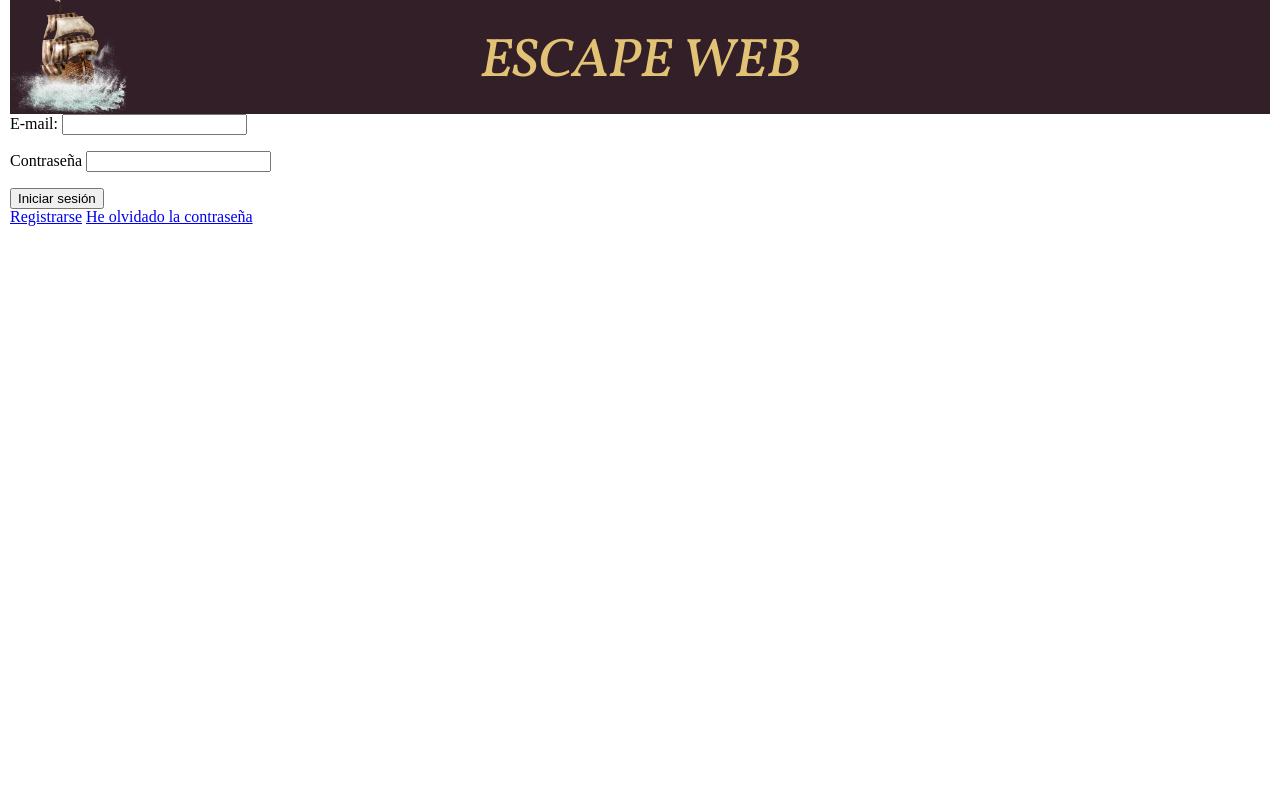
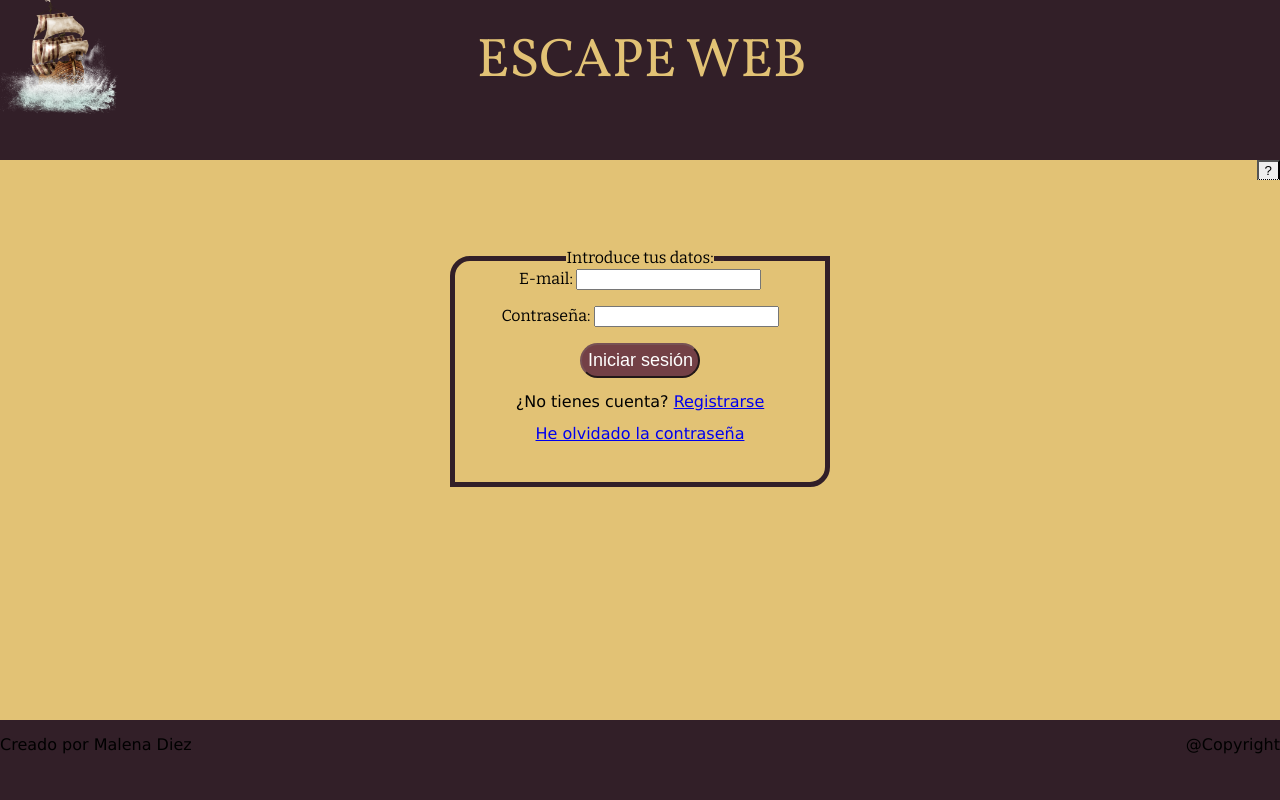
Before and after one commit to diezMalena/Desafio1, a PHP site: page / in a window 1280 px wide. Run offline with PHP 8.4, Linux system fonts and the light colour scheme.

Commit message:
login casi terminado

```diff
--- a/CSS/_botones.scss
+++ b/CSS/_botones.scss
@@ -1,29 +1,44 @@
 @import "_colores.scss";
 
-.botonAceptar{
+.botonIS{
     color: #FFF;
-    background-color: $primerColor;
-    border-color: $primerColor;
+    background-color: $botonIS;
+    border-color: #775155;
     border-radius: 1em 1em 1em 1em;
+    height: 35px;
+    width: 120px;
+    font-size: 18px;
 }
-.botonAceptar:hover{
-    color: #FFF;;
-    background-color: $primerColorEncendido;
-    border-color: $primerColorEncendido;
+.botonIS:hover{
+    color: rgb(0, 0, 0);;
+    background-color: $botonISencendido;
     border-radius: 1em 1em 1em 1em;
 }
 
 
-.botonCancelar{
-    color: rgb(0, 0, 0);
-    background-color: $cuartoColor;
-    border-color: $cuartoColor;
-    box-shadow: 10px 5px 5px  rgb(0, 0, 0);
+.tooltip {
+    border-bottom: 1px dotted black;
 }
 
-.botonCancelar:hover{
-    color: rgb(0, 0, 0);;
-    background-color: $cuartoColorEncendido;
-    border-color: $cuartoColorEncendido;
-    box-shadow: 10px 5px 5px rgb(161, 179, 187);
+.tooltip {
+    border-bottom: 1px dotted black;
 }
+
+.tooltip .tooltiptext {
+    visibility: hidden;
+    width: 500px;
+    background-color: rgb(122, 102, 102);
+    color: rgb(0, 0, 0);
+    font-size: 16px;
+    text-align: left;
+    border-radius: 6px;
+    padding: 5px;
+
+    position: absolute;
+    z-index: 1;
+    right: 0;
+}
+
+.tooltip:hover .tooltiptext {
+    visibility: visible;
+}
--- a/CSS/_colores.scss
+++ b/CSS/_colores.scss
@@ -1,12 +1,12 @@
 //Variables de colores:
 $colorHeader: #321F28;
+$colorSection:#E2C275;
 
 
 
 
-
-$primerColor: #075525;
-$primerColorEncendido: #129247;
+$botonIS: #734046;
+$botonISencendido: #7c6265;
 $segundoColor: #043a0d;
 $segundoColorEncendido: #0dc4ab;
 $tercerColor: #1d5f2e;
--- a/CSS/_estructura.scss
+++ b/CSS/_estructura.scss
@@ -1,13 +1,52 @@
 //header, footer, nav, section:
 @import "_colores.scss";
+@import url('https://fonts.googleapis.com/css2?family=Bitter&family=Vollkorn:wght@400;600&display=swap');
+html, body{
+    height: 100%;
+}
+
 header{
     background-color: $colorHeader;
+    height: 20%;
 }
 
 nav{
-    background-color:rgb(182, 235, 235);
+    height: 4%;
+    background-color: $colorSection;
 }
 
-.menu{
-    background-color: rgb(99, 148, 148);
+section{
+    background-color: $colorSection;
+    height: 66%;
 }
+
+form{
+    margin-top: 50px;
+    font-family: 'Bitter', serif;
+    width:60%;
+    margin-left:35%;
+    margin-right:35%;
+}
+
+
+fieldset{
+    padding: 3px 10px;
+    border: #321F28 5px solid;
+    border-top-left-radius: 20px;
+    border-bottom-right-radius: 20px;
+}
+
+legend{
+    text-align: center;
+}
+
+footer{
+    height:10%;
+    line-height:50px;
+    background:$colorHeader;
+    color:white;
+    text-align:center;
+    bottom:0;
+    left:0;
+    width:100%;
+}
--- a/CSS/_rejilla.scss
+++ b/CSS/_rejilla.scss
@@ -8,7 +8,7 @@ $colorMain:rgb(5, 88, 54);
     width: 100%;
     max-width: 1900px;
     margin: 0 auto;
-    padding: 0 10px;
+    //padding: 0 10px;
 }
 
 .row::after {
@@ -98,7 +98,7 @@ $colorMain:rgb(5, 88, 54);
 }
 
 .padBottom{
-    padding-bottom: 10px;
+    padding-bottom: 40px;
 }
 
 .divMenuHorizontal{
--- a/CSS/_tipografia.scss
+++ b/CSS/_tipografia.scss
@@ -15,33 +15,6 @@ p{
     }
 }
 
-
-.vertical{
-    ul{
-        text-align: justify;
-    }
-
-    ul a{
-        color:rgb(27, 23, 23);
-    }
-
-    ul a:hover{
-        color: darkgoldenrod;
-    }
+p >a:hover {
+    color: #753422;
 }
-
-.horizontal{
-    ul{
-        float: left;
-        text-align: center;
-    }
-
-    ul a{
-        color:rgb(27, 23, 23);
-        margin-left: 10px;
-    }
-
-    ul a:hover{
-        color: darkgoldenrod;
-    }
-}
--- a/CSS/general.css
+++ b/CSS/general.css
@@ -3,6 +3,7 @@
    License: none (public domain)
 */
 @import url("https://fonts.googleapis.com/css2?family=Vollkorn:ital,wght@1,700&display=swap");
+@import url("https://fonts.googleapis.com/css2?family=Bitter&family=Vollkorn:wght@400;600&display=swap");
 html, body, div, span, applet, object, iframe,
 h1, h2, h3, h4, h5, h6, p, blockquote, pre,
 a, abbr, acronym, address, big, cite, code,
@@ -63,7 +64,6 @@ table {
   width: 100%;
   max-width: 1900px;
   margin: 0 auto;
-  padding: 0 10px;
 }
 
 .row::after {
@@ -293,7 +293,7 @@ table {
 }
 
 .padBottom {
-  padding-bottom: 10px;
+  padding-bottom: 40px;
 }
 
 .divMenuHorizontal {
@@ -346,60 +346,50 @@ h6 {
   color: #E2C275;
 }
 
-.vertical ul {
-  text-align: justify;
+p > a:hover {
+  color: #753422;
 }
 
-.vertical ul a {
-  color: #1b1717;
+.botonIS {
+  color: #FFF;
+  background-color: #734046;
+  border-color: #775155;
+  border-radius: 1em 1em 1em 1em;
+  height: 35px;
+  width: 120px;
+  font-size: 18px;
 }
 
-.vertical ul a:hover {
-  color: darkgoldenrod;
-}
-
-.horizontal ul {
-  float: left;
-  text-align: center;
-}
-
-.horizontal ul a {
-  color: #1b1717;
-  margin-left: 10px;
-}
-
-.horizontal ul a:hover {
-  color: darkgoldenrod;
-}
-
-.botonAceptar {
-  color: #FFF;
-  background-color: #075525;
-  border-color: #075525;
+.botonIS:hover {
+  color: black;
+  background-color: #7c6265;
   border-radius: 1em 1em 1em 1em;
 }
 
-.botonAceptar:hover {
-  color: #FFF;
-  background-color: #129247;
-  border-color: #129247;
-  border-radius: 1em 1em 1em 1em;
+.tooltip {
+  border-bottom: 1px dotted black;
 }
 
-.botonCancelar {
-  color: black;
-  background-color: #949613;
-  border-color: #949613;
-  -webkit-box-shadow: 10px 5px 5px black;
-          box-shadow: 10px 5px 5px black;
+.tooltip {
+  border-bottom: 1px dotted black;
 }
 
-.botonCancelar:hover {
+.tooltip .tooltiptext {
+  visibility: hidden;
+  width: 500px;
+  background-color: #7a6666;
   color: black;
-  background-color: #e6e77f;
-  border-color: #e6e77f;
-  -webkit-box-shadow: 10px 5px 5px #a1b3bb;
-          box-shadow: 10px 5px 5px #a1b3bb;
+  font-size: 16px;
+  text-align: left;
+  border-radius: 6px;
+  padding: 5px;
+  position: absolute;
+  z-index: 1;
+  right: 0;
+}
+
+.tooltip:hover .tooltiptext {
+  visibility: visible;
 }
 
 .imgResponsive {
@@ -437,15 +427,52 @@ form.secundario {
   color: black;
 }
 
+html, body {
+  height: 100%;
+}
+
 header {
   background-color: #321F28;
+  height: 20%;
 }
 
 nav {
-  background-color: #b6ebeb;
+  height: 4%;
+  background-color: #E2C275;
 }
 
-.menu {
-  background-color: #639494;
+section {
+  background-color: #E2C275;
+  height: 66%;
+}
+
+form {
+  margin-top: 50px;
+  font-family: 'Bitter', serif;
+  width: 60%;
+  margin-left: 35%;
+  margin-right: 35%;
+}
+
+fieldset {
+  padding: 3px 10px;
+  border: #321F28 5px solid;
+  border-top-left-radius: 20px;
+  border-bottom-right-radius: 20px;
+}
+
+legend {
+  text-align: center;
+}
+
+footer {
+  height: 10%;
+  line-height: 50px;
+  background: #321F28;
+  color: white;
+  text-align: center;
+  bottom: 0;
+  left: 0;
+  width: 100%;
 }
 /*# sourceMappingURL=general.css.map */
--- a/Controlador/desafio1.txt
+++ b/Controlador/desafio1.txt
@@ -1,2 +1,4 @@
 Conexión a la Base de Datos correcta.
 Se ha iniciado sesión correctamente.
+Conexión a la Base de Datos correcta.
+Se ha iniciado sesión correctamente.
--- a/index.php
+++ b/index.php
@@ -26,18 +26,58 @@
                 </div>
             </header>
 
+            <nav class="row">
+                <div class="col-m-12 derecha">
+                <button class="tooltip">?
+                    <span class="tooltiptext">
+                        <center><b>ATAKEBUNE</b></center>
+                        <p>
+                        Un grupo de marines de la Marina Imperial Japonesa, se vio, no sabe muy bien cómo,
+                        encerrado en la bodega de un buque de guerra japonés de la era Sengoku (s. XVI).
+                        Uno de los marines se da cuenta de
+                        que sus pies cada vez están más
+                        cubiertos de agua.
+                        El objetivo es salir del barco en el
+                        menor tiempo posible, ya que
+                        calculan que en menos de media hora
+                        su vida corre peligro.
+                        Para salir del barco, deberán
+                        encontrar las cinco llaves que les
+                        permitirán salir de la bodega…
+                        pero… ¿cómo?
+                        </p>
+                    </span>
+                </button>
+                </div>
+            </nav>
+
+            <section class="row">
+                <article class="col-e-12 centrado pad5 padBottom">
                         <form action="./Controlador/registro_IS.php" method="post">
+                            <fieldset  class="padBottom col-e-6">
+                                <legend>Introduce tus datos:  </legend>
                                     <label for="mail">
                                         <span>E-mail:</span>
                                         <input type="email" name="correo" id="mail" required minlength="5">
                                         <span class="error" aria-live="polite"></span>
                                     </label> <br><br>
 
-                Contraseña  <input type="password" name="contraseña" value="" required minlength="5"><br><br>
-                <input type="submit" value="Iniciar sesión" name="iniciarSesion">
+                                    Contraseña:  <input type="password" name="contraseña" value="" required minlength="5"><br><br>
+                                    <input type="submit" value="Iniciar sesión" name="iniciarSesion" class="botonIS">
+                                    <br><br>
+                                    <p> ¿No tienes cuenta?  <a href="registro.php">Registrarse</a> </p>
+                                    <br>
+                                    <p> <a href="olvideContraseña.php">He olvidado la contraseña</a> </p>
+                            </fieldset>
                         </form>
-            <a href="registro.php">Registrarse</a>
-            <a href="olvideContraseña.php">He olvidado la contraseña</a>
+                        <br>
+                    </article>
+            </section>
+
+            <footer class="row">
+                <p class=" col-e-4 col-m-12 izquierda">Creado por Malena Diez</p>
+                <p class=" col-e-8 col-m-12 derecha">@Copyright</p>
+            </footer>
         </div>
     </body>
 </html>
```
Also changed, not shown: CSS/_imagenes.scss (line endings or trailing spaces), Img/Iconos/pregunta.png (added), 1 other file. Lines whose indentation alone changed are shown as unchanged.
